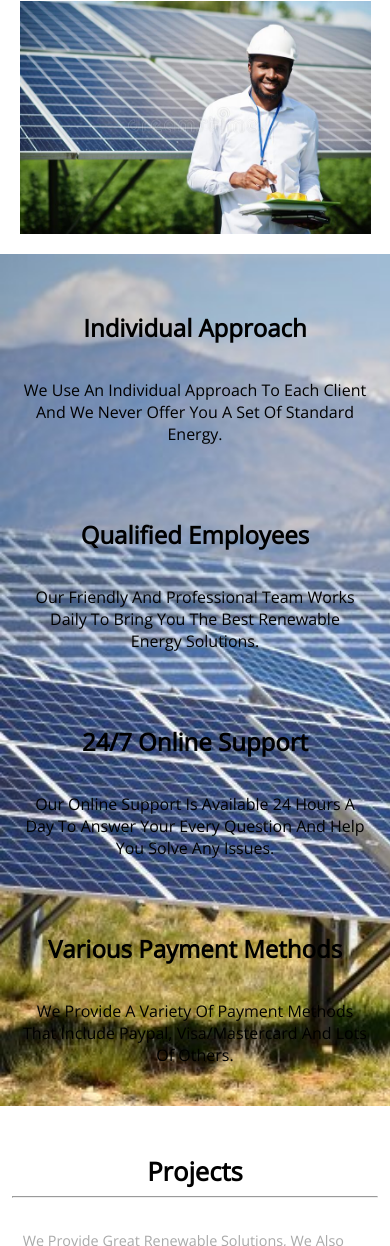
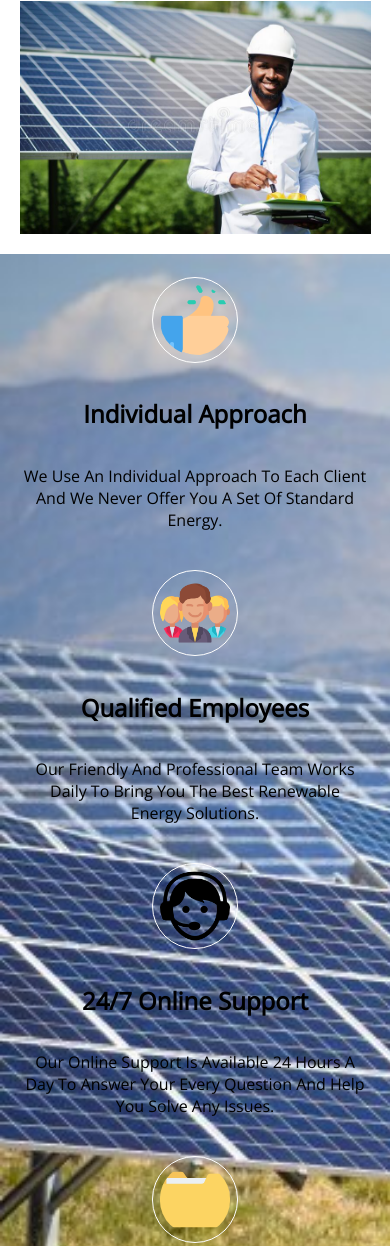
Before and after one commit to mi-olak/solar-company, a plain HTML site: page index.html in a window 390 px wide. Shown: the part 1016-2262 px from the top of the page. Drawn offline with nearby package versions, Linux system fonts and the light colour scheme.

Commit message:
Add files via upload

```diff
--- a/index.html
+++ b/index.html
@@ -63,25 +63,29 @@
         </div>
 
         <div class="third-page">
-            <div>
+            <div class="imgs-one">
+                <img src="images/like.png" alt="thumbsup">
                 <h4>individual approach</h4>
                 <p>we use an individual approach to each client and we never
                     offer you a set of standard energy.</p>
             </div>
-            <div>
+            <div class="imgs-two">
+                <img src="images/man.png" alt="users">
                 <h4>qualified employees</h4>
                 <p>our friendly and professional team works daily
                     to bring you the best renewable energy solutions.
                 </p>
             </div>
-            <div>
+            <div class="imgs-three">
+                <img src="images/call-center-worker-with-headset.png" alt="call center">
                 <h4>24/7 online support</h4>
                 <p>our online support is available 24 hours a day
                     to answer your every question and help you solve
                     any issues.
                 </p>
             </div>
-            <div>
+            <div class="imgs-four">
+                <img src="images/folder.png" alt="folder">
                 <h4>various payment methods</h4>
                 <p>we provide a variety of payment methods that
                     include paypal, visa/mastercard and lots of others.
--- a/style.css
+++ b/style.css
@@ -185,6 +185,23 @@ button:hover {
   padding-bottom: 5%;
   text-align: center;
   color: black;
+}
+.imgs-one,
+.imgs-two,
+.imgs-three,
+.imgs-four {
+  text-align: center;
+}
+.imgs-one img,
+.imgs-two img,
+.imgs-three img,
+.imgs-four img {
+  width: 25%;
+  text-align: center;
+  height: auto;
+  border: 1px solid white;
+  border-radius: 50px;
+  padding: 2%;
 }
 .fourth-page {
   padding: 3%;
@@ -447,4 +464,23 @@ button:hover {
   .newsletter input {
     width: 50%;
   }
+  .imgs-one,
+  .imgs-two,
+  .imgs-three,
+  .imgs-four {
+    text-align: center;
   }
+  .imgs-one img,
+  .imgs-two img,
+  .imgs-three img,
+  .imgs-four img {
+    display: block;
+    margin: auto;
+    width: 25%;
+    text-align: center;
+    height: auto;
+    border: 1px solid white;
+    border-radius: 50px;
+    padding: 2%;
+  }
+}
```
Lines whose indentation alone changed are shown as unchanged.
